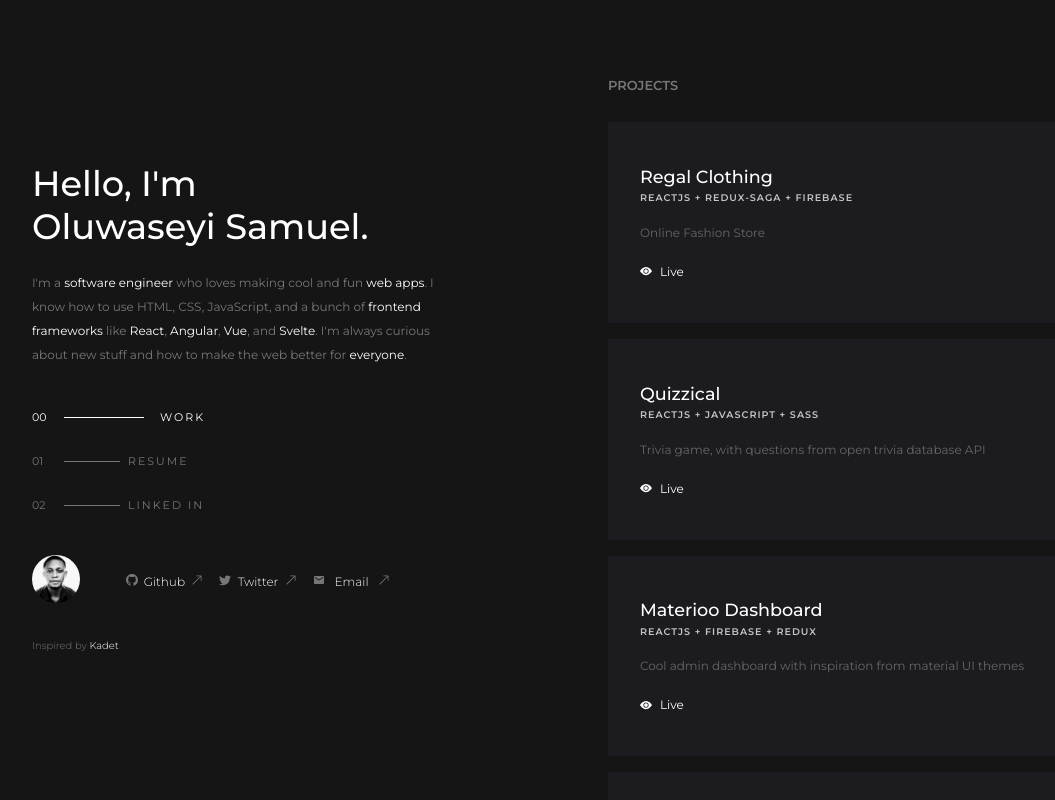
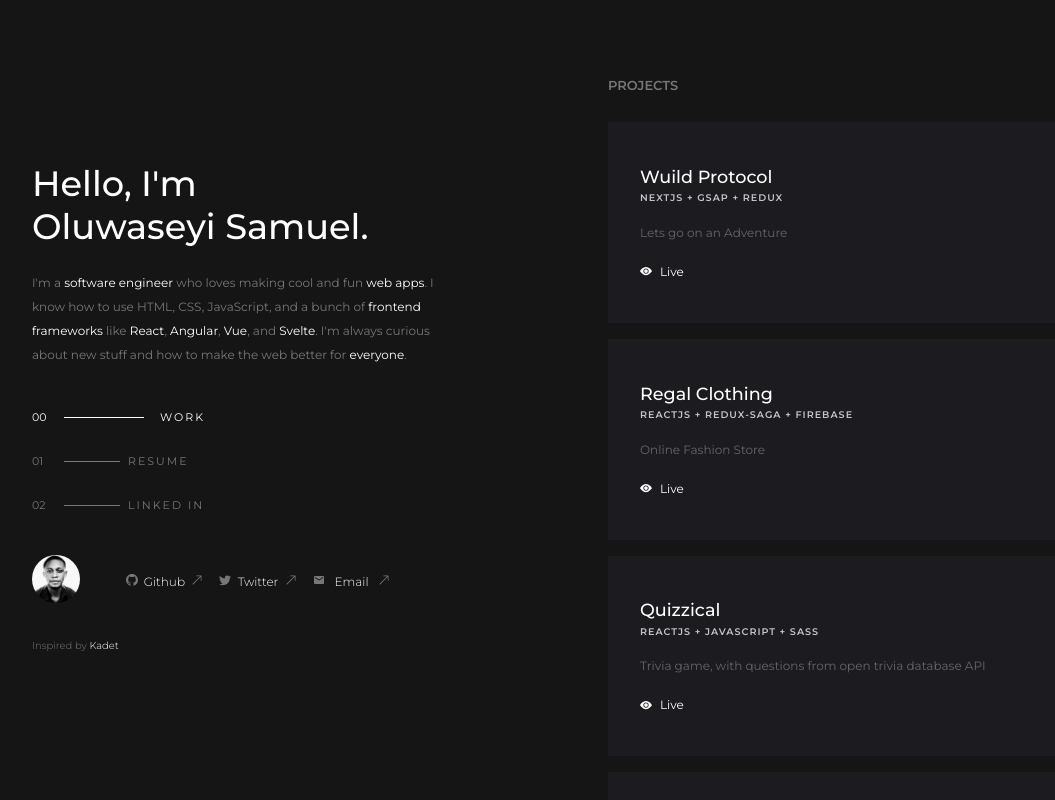
Before and after one commit to Seyi-dev1/Portfolio, a Next.js app: page / in a window 1280 px wide. Shown: the top 800 px of the page, without its empty margins (64-1119 px from the left). Built offline with nearby package versions, Linux system fonts and the light colour scheme.

Commit message:
adding a new project

```diff
--- a/app/components/work/data.js
+++ b/app/components/work/data.js
@@ -1,9 +1,16 @@
 export const data = [
+  {
+    title: "Wuild Protocol",
+    stack: "NEXTJS + GSAP + REDUX",
+    description: "Lets go on an Adventure",
+    id: 1,
+    link: "https://wuild-protocol.vercel.app/",
+  },
   {
     title: "Regal Clothing",
     stack: "REACTJS + REDUX-SAGA + FIREBASE",
     description: "Online Fashion Store",
-    id: 3,
+    id: 2,
     link: "https://crown-clothing-mu.vercel.app/",
   },
   {
@@ -18,7 +25,7 @@ export const data = [
     stack: "REACTJS + FIREBASE + REDUX",
     description:
       "Cool admin dashboard with inspiration from material UI themes",
-    id: 1,
+    id: 3,
     link: "https://dashboard-nine-ivory.vercel.app/signin",
   },
   {
```
